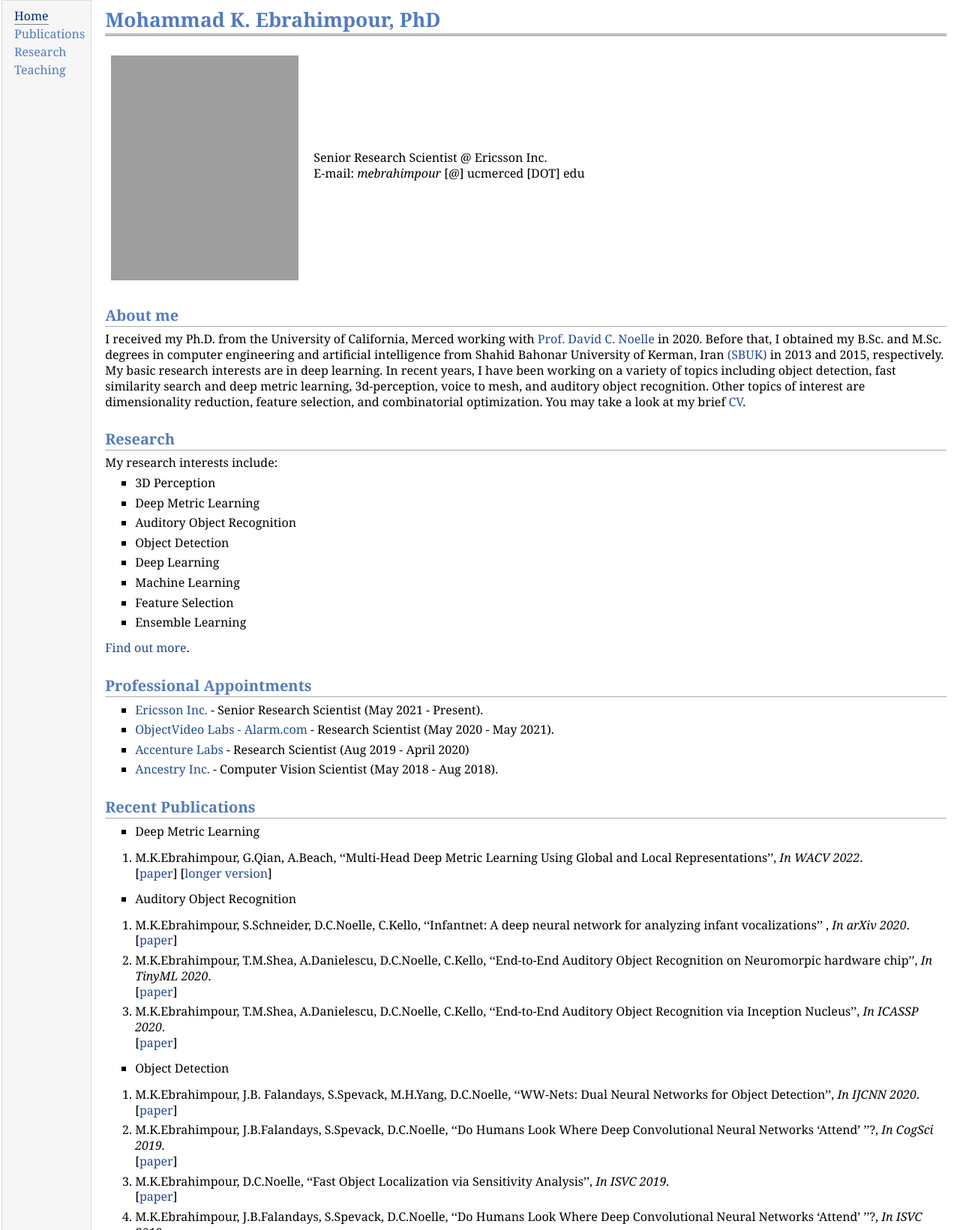
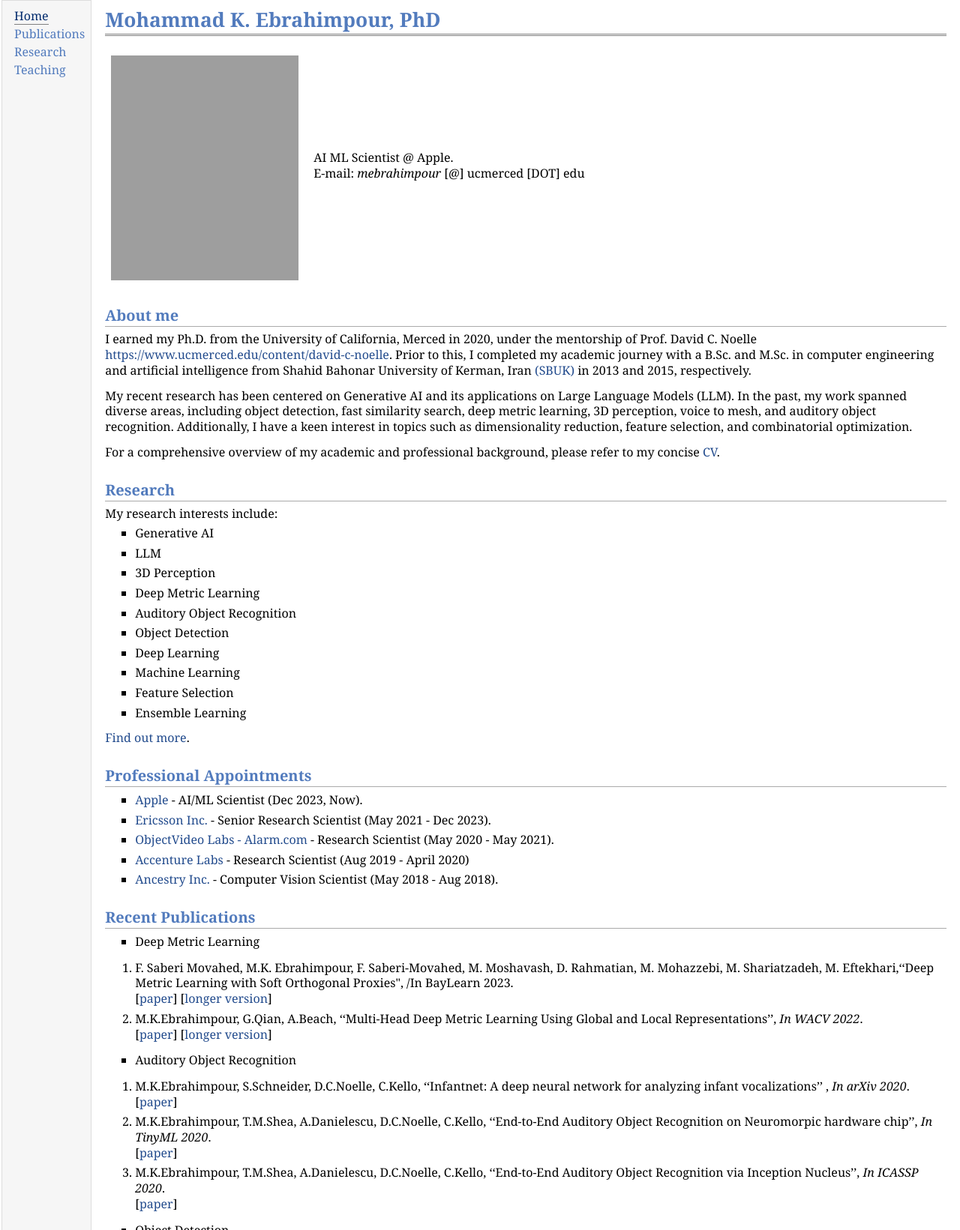
Before and after one commit to mkebrahimpour/mkebrahimpour.github.io, a plain HTML site: page index.html in a window 1280 px wide. Shown: the part 2-1643 px from the top of the page at 75% size. Drawn offline with Linux system fonts and the light colour scheme; grey boxes are pictures that could not be loaded.

Commit message:
updated Jan 2024

```diff
--- a/index.html
+++ b/index.html
@@ -22,14 +22,20 @@
 </div>
 <table class="imgtable"><tr><td>
 <a href="https://mkebrahimpour.github.io/"><img src="pic/Mohammad-E.png" alt="alt text" width="250px" height="300px" /></a>&nbsp;</td>
-<td align="left"><p>Senior Research Scientist @ Ericsson Inc. <br />
+<td align="left"><p>AI ML Scientist @ Apple. <br />
 E-mail: <i>mebrahimpour</i> [@] ucmerced [DOT] edu</p>
 </td></tr></table>
 <h2>About me</h2>
-<p>I received my Ph.D. from the University of California, Merced working with <a href="https://www.ucmerced.edu/content/david-c-noelle">Prof. David C. Noelle</a> in 2020. Before that, I obtained my B.Sc. and M.Sc. degrees in computer engineering and artificial intelligence from Shahid Bahonar University of Kerman, Iran <a href="http://www.uk.ac.ir">(SBUK)</a> in 2013 and 2015, respectively. My basic research interests are in deep learning. In recent years, I have been working on a variety of topics including object detection, fast similarity search and deep metric learning, 3d-perception, voice to mesh, and auditory object recognition. Other topics of interest are dimensionality reduction, feature selection, and combinatorial optimization. You may take a look at my brief <a href="cv/Ebrahimpour-CV.pdf">CV</a>.</p>
+<p>I earned my Ph.D. from the University of California, Merced in 2020, under the mentorship of Prof. David C. Noelle <a href="https://www.ucmerced.edu/content/david-c-noelle">https://www.ucmerced.edu/content/david-c-noelle</a>. Prior to this, I completed my academic journey with a B.Sc. and M.Sc. in computer engineering and artificial intelligence from Shahid Bahonar University of Kerman, Iran <a href="http://www.uk.ac.ir">(SBUK)</a> in 2013 and 2015, respectively.</p>
+<p>My recent research has been centered on Generative AI and its applications on Large Language Models (LLM). In the past, my work spanned diverse areas, including object detection, fast similarity search, deep metric learning, 3D perception, voice to mesh, and auditory object recognition. Additionally, I have a keen interest in topics such as dimensionality reduction, feature selection, and combinatorial optimization.</p>
+<p>For a comprehensive overview of my academic and professional background, please refer to my concise <a href="cv/Ebrahimpour-CV.pdf">CV</a>.</p>
 <h2>Research</h2>
 <p>My research interests include:</p>
 <ul>
+<li><p>Generative AI</p>
+</li>
+<li><p>LLM</p>
+</li>
 <li><p>3D Perception </p>
 </li>
 <li><p>Deep Metric Learning</p>
@@ -50,7 +56,9 @@ E-mail: <i>mebrahimpour</i> [@] ucmerced [DOT] edu</p>
 <p><a href="research.html">Find out more</a>.</p>
 <h2>Professional Appointments</h2>
 <ul>
-<li><p><a href="https://www.ericsson.com/en">Ericsson Inc.</a> - Senior Research Scientist (May 2021 - Present).</p>
+<li><p><a href="https://www.apple.com">Apple</a> - AI/ML Scientist (Dec 2023, Now).</p>
+</li>
+<li><p><a href="https://www.ericsson.com/en">Ericsson Inc.</a> - Senior Research Scientist (May 2021 - Dec 2023).</p>
 </li>
 <li><p><a href="https://alarm.com/">ObjectVideo Labs - Alarm.com</a> - Research Scientist (May 2020 - May 2021).</p>
 </li>
@@ -65,6 +73,8 @@ E-mail: <i>mebrahimpour</i> [@] ucmerced [DOT] edu</p>
 </li>
 </ul>
 <ol>
+<li><p>F. Saberi Movahed, M.K. Ebrahimpour, F. Saberi-Movahed, M. Moshavash, D. Rahmatian, M. Mohazzebi, M. Shariatzadeh, M. Eftekhari,&lsquo;&lsquo;Deep Metric Learning with Soft Orthogonal Proxies", /In BayLearn 2023. <br /> [<a href="https://baylearn-org.github.io/www/submissions.html">paper</a>]  [<a href="https://arxiv.org/abs/2306.13055">longer version</a>]</p>
+</li>
 <li><p>M.K.Ebrahimpour, G.Qian, A.Beach, &lsquo;&lsquo;Multi-Head Deep Metric Learning Using Global and Local Representations&rsquo;&rsquo;, <i>In WACV 2022</i>. <br /> [<a href="papers/wacv2022.pdf">paper</a>]  [<a href="papers/wacv2022_long.pdf">longer version</a>]</p>
 </li>
 </ol>
```
Also changed, not shown: pages/index.html (added, +13 -0 lines), publications.html (+2 -0 lines), 4 other files.
